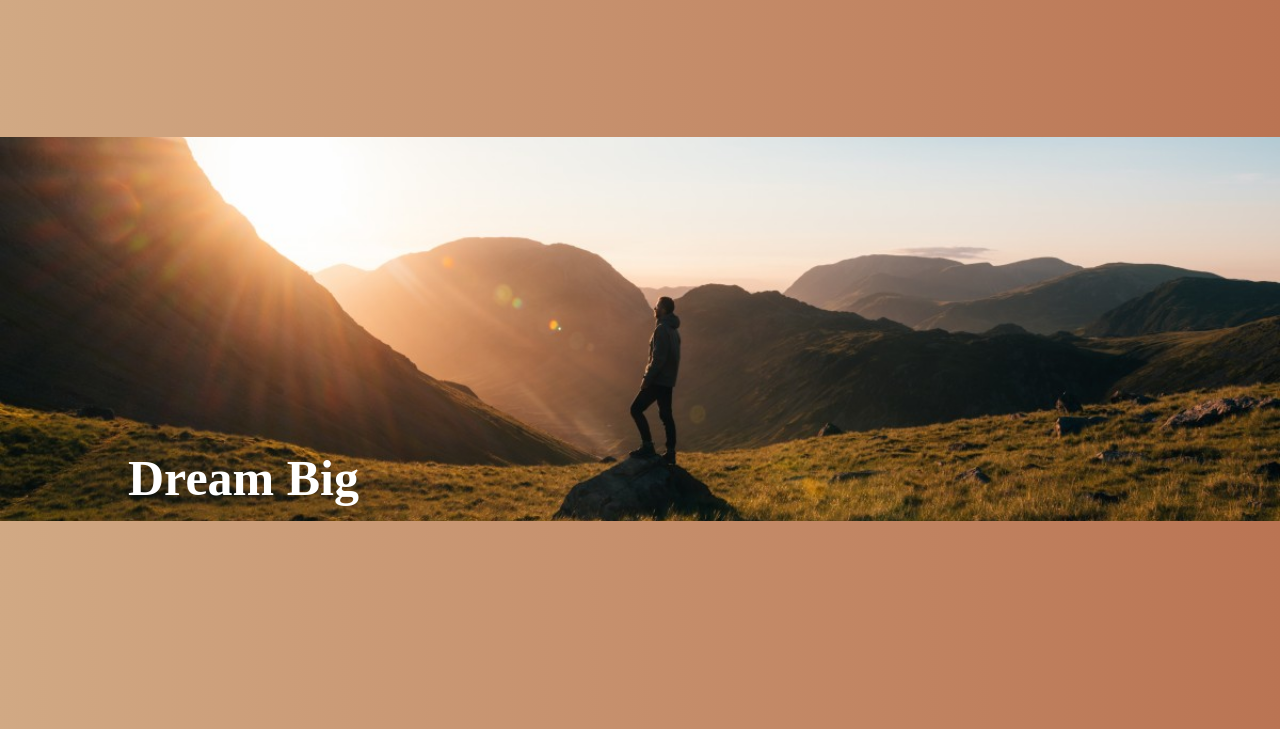
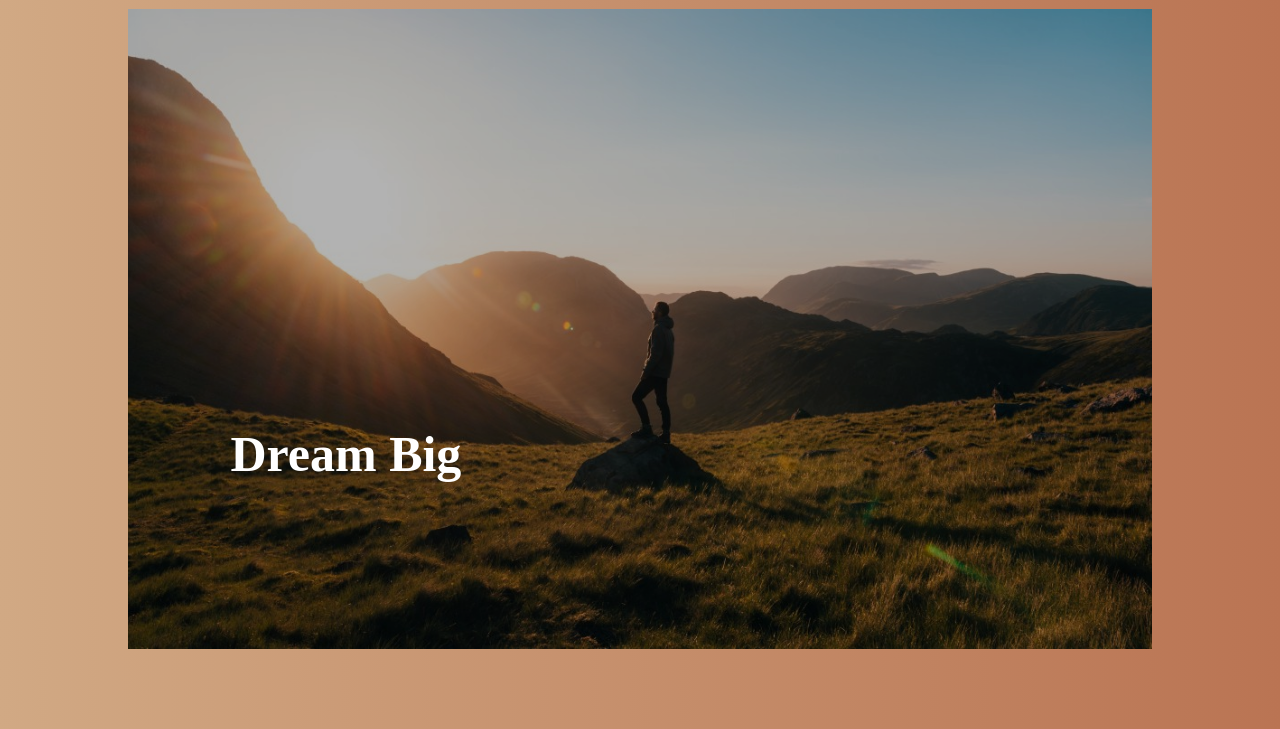
Before and after one commit to ksrajath7/PageTransitionAnimation, a plain HTML site: page index.html in a window 1280 px wide. Shown: the part 71-800 px from the top of the page. Drawn offline with nearby package versions, Linux system fonts and the light colour scheme.

Commit message:
added some animation

```diff
--- a/app.js
+++ b/app.js
@@ -0,0 +1,9 @@
+const hero = document.querySelector('.hero');
+const slider = document.querySelector('.slider');
+const logo = document.querySelector('#logo');
+const headline = document.querySelector('.headline');
+const hamburger = document.querySelector('.hamburger');
+
+const tl = new TimelineMax();
+tl.fromTo(hero, 1, {height:"0%"}, {height:"100%", ease:Power2.easeInOut });
+tl.fromTo(hero, 1, {width:"100%"}, {width:"80%", ease:Power2.easeInOut });
--- a/style.css
+++ b/style.css
@@ -35,7 +35,7 @@ section{
 .hero{
     height: 60%;
     width: 100%;
-    /* position: relative; */
+    position: relative;
 }
 .hero img{
     width: 100%;
@@ -48,7 +48,8 @@ section{
     top: 65%;
     color: white;
     font-size: 50px;
-}/*
+    z-index: 3;
+}
 .hero::after{
     content: "";
     background: black;
@@ -58,4 +59,4 @@ section{
     left: 0;
     opacity: 0.3;
     top: 0;
-} */
+}
```
